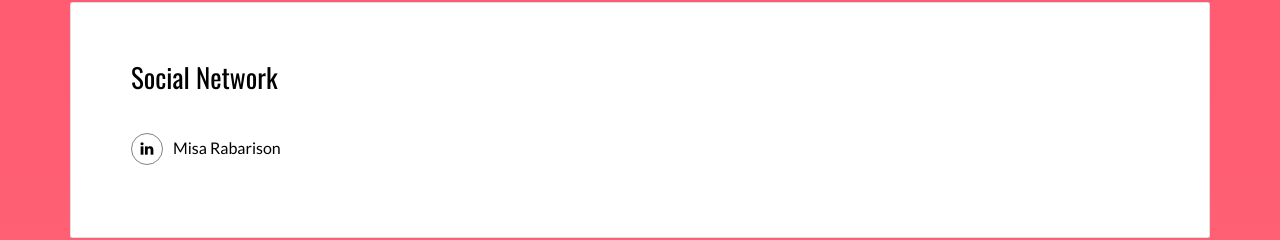
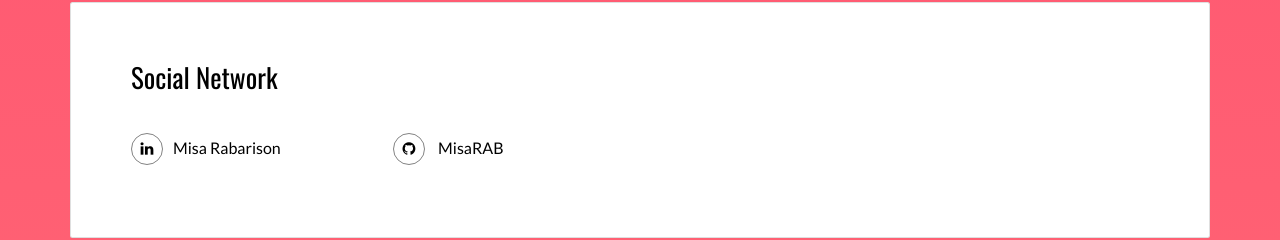
Before and after one commit to MisaRAB/ProfileMisa, a plain HTML site: page index.html in a window 1280 px wide. Shown: the part 5114-5354 px from the top of the page. Drawn offline with nearby package versions, Linux system fonts and the light colour scheme.

Commit message:
Added Github link in Social network

```diff
--- a/index.html
+++ b/index.html
@@ -387,6 +387,18 @@
               </div>
 
 
+              <div class="col-md-3">
+                <p class="social-buttons">
+                  <a href="https://github.com/MisaRAB" title="">
+                    <span class="social-round-icon fa-icon">
+                      <i class="fa fa-github"></i>
+                    </span>
+                    MisaRAB
+                  </a>
+                </p>
+              </div>
+
+
 
             </div>
           </div>
```
